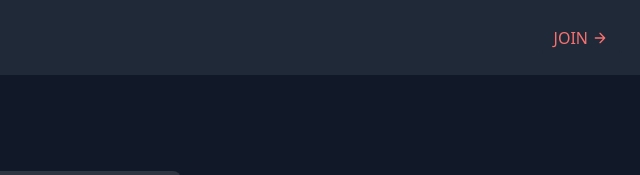
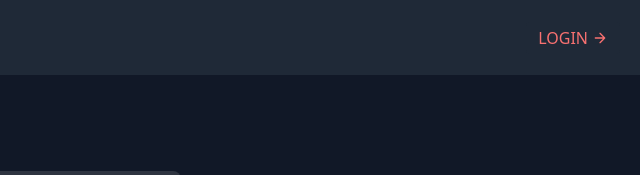
Before and after one commit to harshiilllll/PROJECT-1, a plain HTML site: page contact.htm in a window 1280 px wide. Shown: the top 175 px of the page, 640-1280 px from the left. Drawn offline with nearby package versions, Linux system fonts and the light colour scheme; grey boxes are pictures that could not be loaded.

Commit message:
Update contact.htm

```diff
--- a/contact.htm
+++ b/contact.htm
@@ -28,7 +28,7 @@
                 <a href="contact.htm" class="mr-5 text-white hover:text-white">Contact Us</a>
             </nav>
             <a href="login.htm"><button
-                    class="inline-flex items-center bg-gray-800 border-0 py-1 px-3 focus:outline-none hover:bg-gray-700 rounded text-base text-red-400 mt-4 md:mt-0">JOIN
+                    class="inline-flex items-center bg-gray-800 border-0 py-1 px-3 focus:outline-none hover:bg-gray-700 rounded text-base text-red-400 mt-4 md:mt-0">LOGIN
                     <svg fill="none" stroke="currentColor" stroke-linecap="round" stroke-linejoin="round"
                         stroke-width="2" class="w-4 h-4 ml-1" viewBox="0 0 24 24">
                         <path d="M5 12h14M12 5l7 7-7 7"></path>
```
